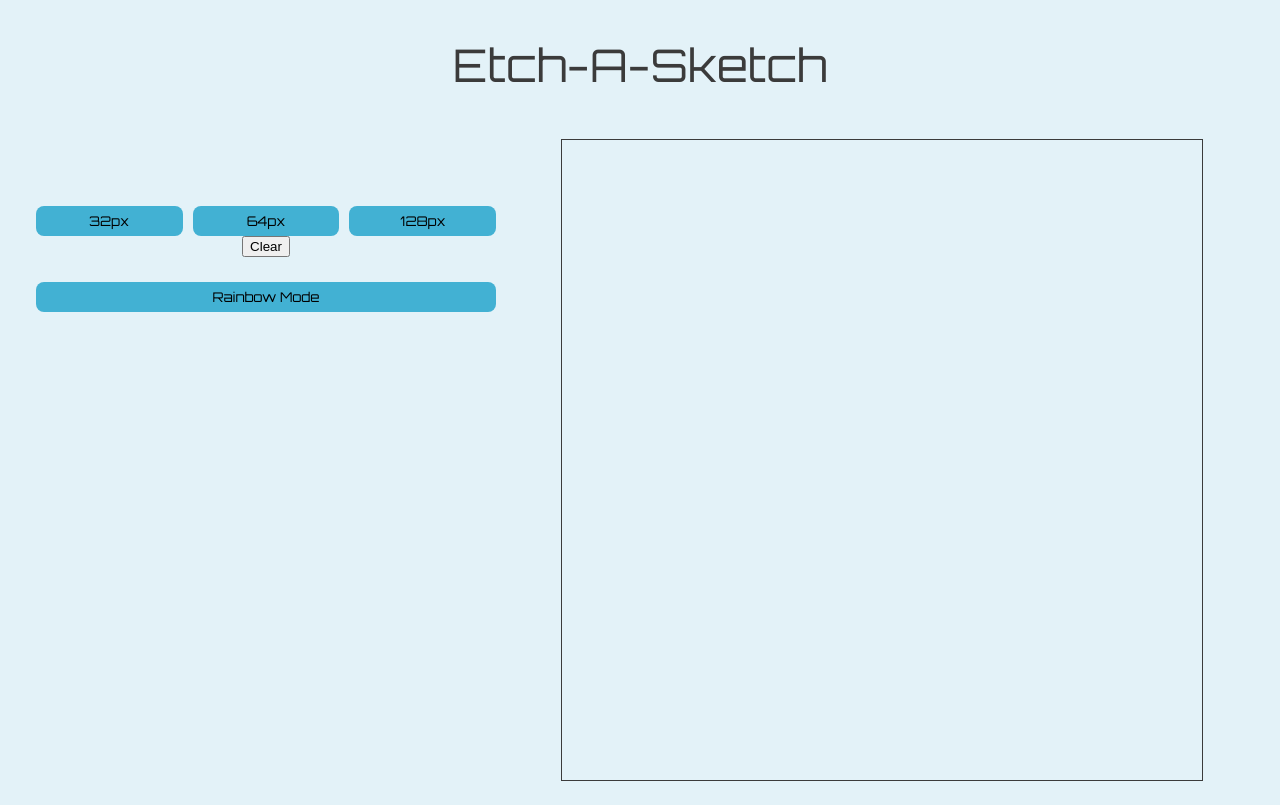
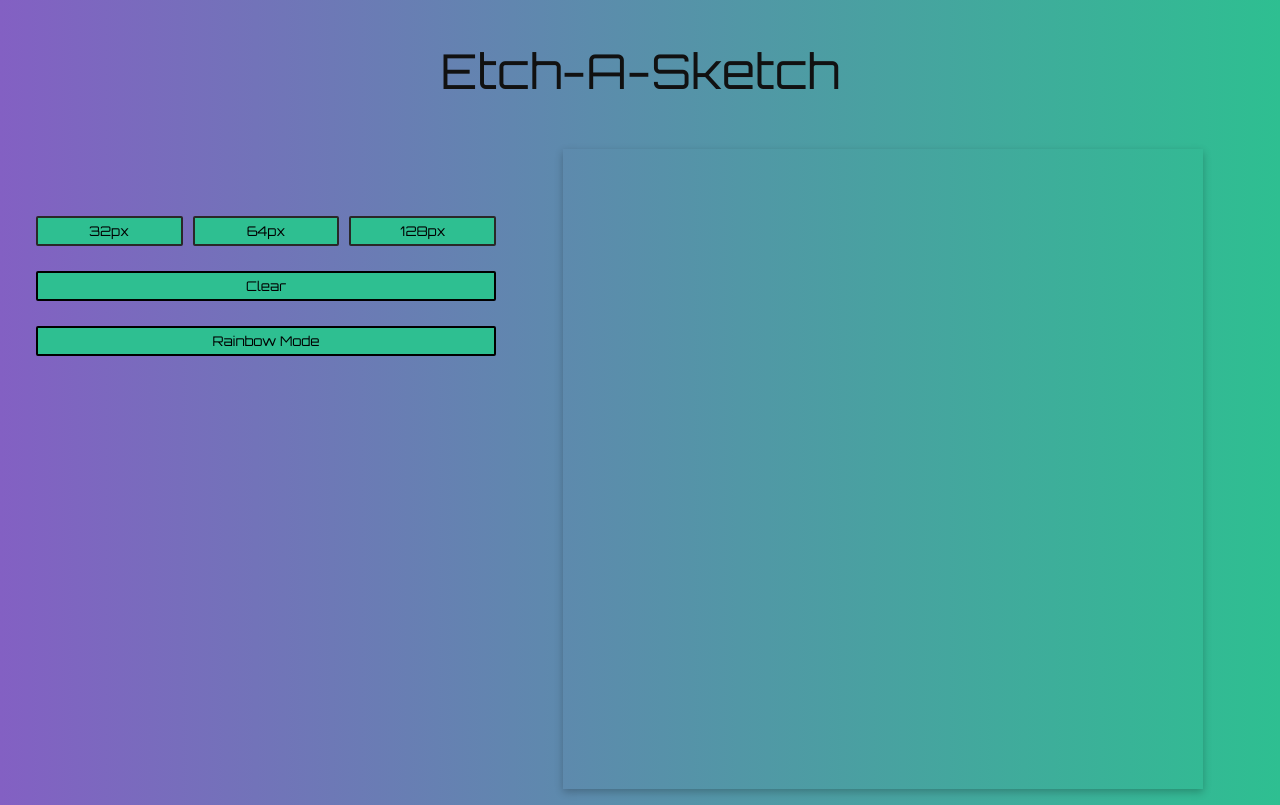
Before and after one commit to AlexJFisher94/etch-a-sketch, a plain HTML site: page index.html in a window 1280 px wide. Drawn offline with Linux system fonts and the light colour scheme.

Commit message:
Made visual changes to most features

```diff
--- a/style.css
+++ b/style.css
@@ -4,7 +4,7 @@ html {
 }
 
 body {
-    background-color: rgb(227, 242, 248);
+    background: linear-gradient(to right, #8360c3, #2ebf91);
     margin: 0;
     padding: 0;
 }
@@ -12,26 +12,26 @@ body {
 h2 {
     font-family: 'Orbitron', sans-serif;
     text-align: center;
-    font-size: 45px;
+    font-size: 48px;
     font-weight: 100;
-    color:rgb(59, 59, 59)
+    color: rgb(17, 17, 17);
 }
 
 #grid-container {
     display: grid;
     box-sizing: content-box;
     float: right;
+    box-shadow: rgba(0, 0, 0, 0.24) 0px 3px 8px;
     margin-top: 1vh;
     margin-right: 6vw;
     margin-bottom: 2vh;
     width: 50vw;
     height: 50vw;
-    border: 1px solid rgb(59, 59, 59);
 }
 
 .cell {
-    border: .5px solid rgb(148, 147, 147);
     background-color: rgb(241, 245, 247);
+    border: rgb(241, 245, 247);
 }
 
 #controls {
@@ -54,31 +54,43 @@ h2 {
 }
 
 .pixel-buttons {
-    border: none;
-    background-color:rgb(66, 177, 211);
-    border-radius: 8px;
+    border: 2px solid rgb(41, 40, 40);;
+    border-radius: 2px;
+    background-color:#2ebf91;
     width: 90%;
     height: 30px;
     font-family: 'Orbitron', sans-serif;
 }
 
-#clear, .rainbow-pen {
-    border: none;
-    background-color:rgb(66, 177, 211);
-    border-radius: 8px;
+.clear, .rainbow-pen {
+    border: 2px solid black;
+    border-radius: 2px;
+    background-color:#2ebf91;
     width: 90%;
     height: 30px;
     font-family: 'Orbitron', sans-serif;
     margin-top: 25px;
 }
 
-#clear:hover, .pixel-buttons:hover, .rainbow-pen:hover {
-    transform: scale(1.01);
-    border: 1px solid black;
-    transition: all .05s ease-in;
+#btn1:hover, #btn2:hover, #btn3:hover {
+    border: 2.2px solid white;
+}
+
+.clear:hover,  .rainbow-pen:hover {
+    border: 2.2px solid white;
 }
 
 .btn-on {
-    border: 1px solid black;
-    background-color: rgb(51, 142, 170);
+    border: 2.2px solid white;
+    background-color: rgb(91, 228, 187);
 }
+
+.px-btn-on {
+    border: 2.2px solid white;
+    background-color: rgb(91, 228, 187);
+}
+
+.clicked:focus {
+    border: 2.2px solid white;
+    background-color: rgb(91, 228, 187);
+}
```
